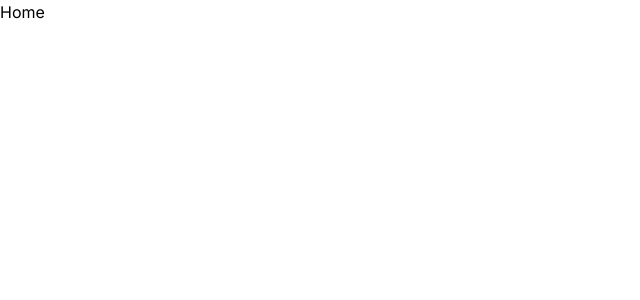
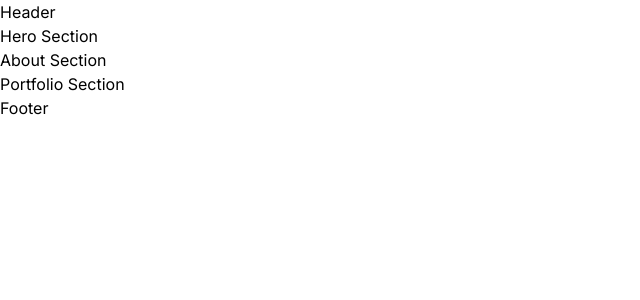
Before and after one commit to jasonluo07/jasonluo07-brand, a Next.js app: page / in a window 1280 px wide. Shown: the top 300 px of the page, without its empty margins (0-640 px from the left). Built offline with nearby package versions, Linux system fonts and the light colour scheme.

Commit message:
feat: Add new components and structure to home page

```diff
--- /dev/null
+++ b/src/app/components/AboutSection.tsx
@@ -0,0 +1,9 @@
+const AboutSection = function () {
+  return (
+    <section id="about">
+      <div>About Section</div>
+    </section>
+  );
+};
+
+export default AboutSection;
--- /dev/null
+++ b/src/app/components/Footer.tsx
@@ -0,0 +1,9 @@
+const Footer = function () {
+  return (
+    <footer>
+      <div>Footer</div>
+    </footer>
+  );
+};
+
+export default Footer;
--- /dev/null
+++ b/src/app/components/Header.tsx
@@ -0,0 +1,9 @@
+const Header = function () {
+  return (
+    <header>
+      <div>Header</div>
+    </header>
+  );
+};
+
+export default Header;
--- /dev/null
+++ b/src/app/components/HeroSection.tsx
@@ -0,0 +1,9 @@
+const HeroSection = function () {
+  return (
+    <section id="hero">
+      <div>Hero Section</div>
+    </section>
+  );
+};
+
+export default HeroSection;
--- /dev/null
+++ b/src/app/components/PortfolioSection.tsx
@@ -0,0 +1,9 @@
+const PortfolioSection = function () {
+  return (
+    <section id="portfolio">
+      <div>Portfolio Section</div>
+    </section>
+  );
+};
+
+export default PortfolioSection;
--- a/src/app/layout.tsx
+++ b/src/app/layout.tsx
@@ -1,6 +1,8 @@
 import './globals.css';
 import type { Metadata } from 'next';
 import { Inter } from 'next/font/google';
+import Footer from './components/Footer';
+import Header from './components/Header';
 
 const inter = Inter({ subsets: ['latin'] });
 
@@ -16,7 +18,11 @@ type RootLayoutProps = {
 const RootLayout = function ({ children }: RootLayoutProps) {
   return (
     <html lang="en">
-      <body className={inter.className}>{children}</body>
+      <body className={inter.className}>
+        <Header />
+        {children}
+        <Footer />
+      </body>
     </html>
   );
 };
--- a/src/app/page.tsx
+++ b/src/app/page.tsx
@@ -1,8 +1,14 @@
+import AboutSection from './components/AboutSection';
+import HeroSection from './components/HeroSection';
+import PortfolioSection from './components/PortfolioSection';
+
 const Home = function () {
   return (
-    <div>
-      <h1>Home</h1>
-    </div>
+    <main>
+      <HeroSection />
+      <AboutSection />
+      <PortfolioSection />
+    </main>
   );
 };
 
```
